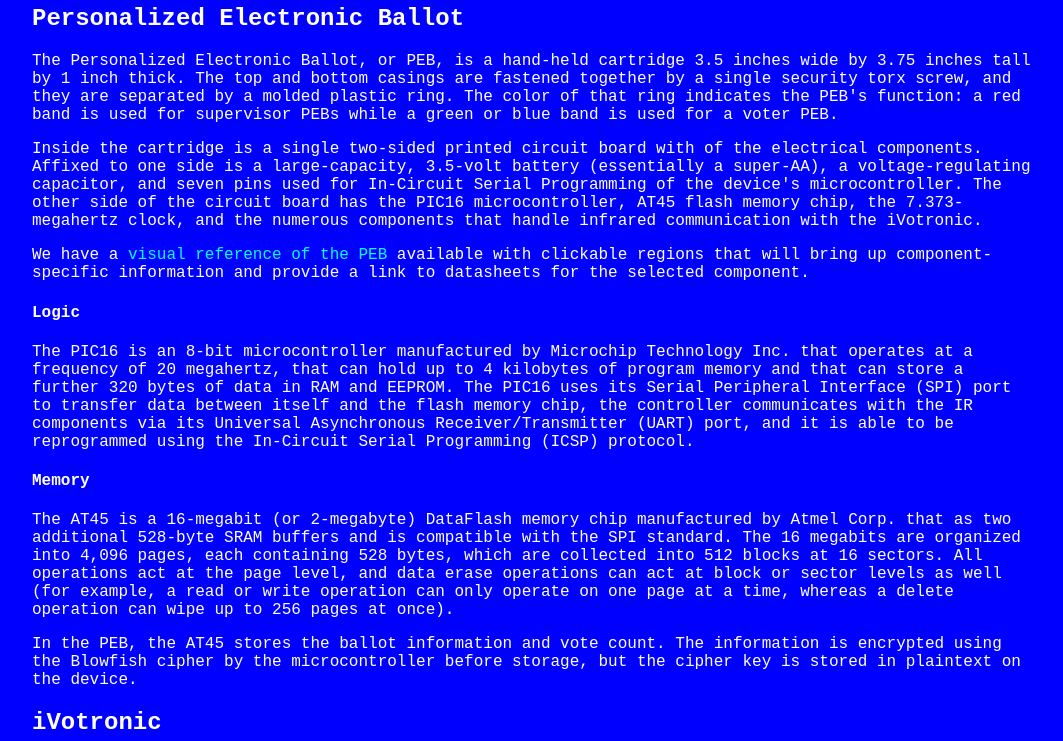
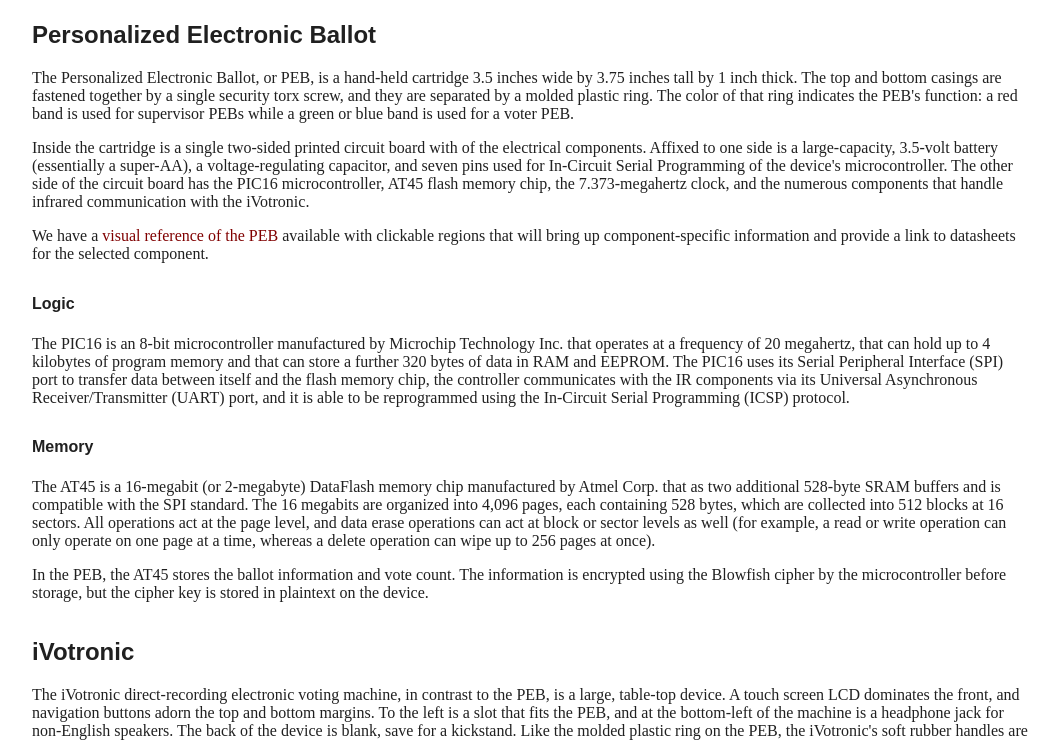
Before and after one commit to SCCapstone/omaha, a plain HTML site: page technical.html in a window 1280 px wide. Shown: the part 178-919 px from the top of the page, without its empty margins (108-1171 px from the left). Drawn offline with Linux system fonts and the light colour scheme.

Commit message:
Color change White/Blue -> Gray/White

```diff
--- a/styles/main_ui.css
+++ b/styles/main_ui.css
@@ -1,17 +1,33 @@
 a {
-    color: rgb(0, 255, 255);
+    color: rgb(128, 0, 0);
     text-decoration: none;
+}
+
+a:hover {
+    text-decoration: underline;
 }
 
 body {
     width: 1000px;
     margin: auto;
 
-    background-color: rgb(0, 0, 255);
-    color: rgb(255, 255, 255);
+    background-color: rgb(255, 255, 255);
+    color: rgb(32, 32, 32);
 
-    font-family: monospace;
+    font-family: serif;
     font-size: 12pt;
+}
+
+h1, h2, h3, h4 {
+    font-family: sans-serif;
+}
+
+h2, h3 {
+    padding-top: 12pt;
+}
+
+h4 {
+    padding-top: 8pt;
 }
 
 div.top-header {
```
Also changed, not shown: resources/top_banner.png.
